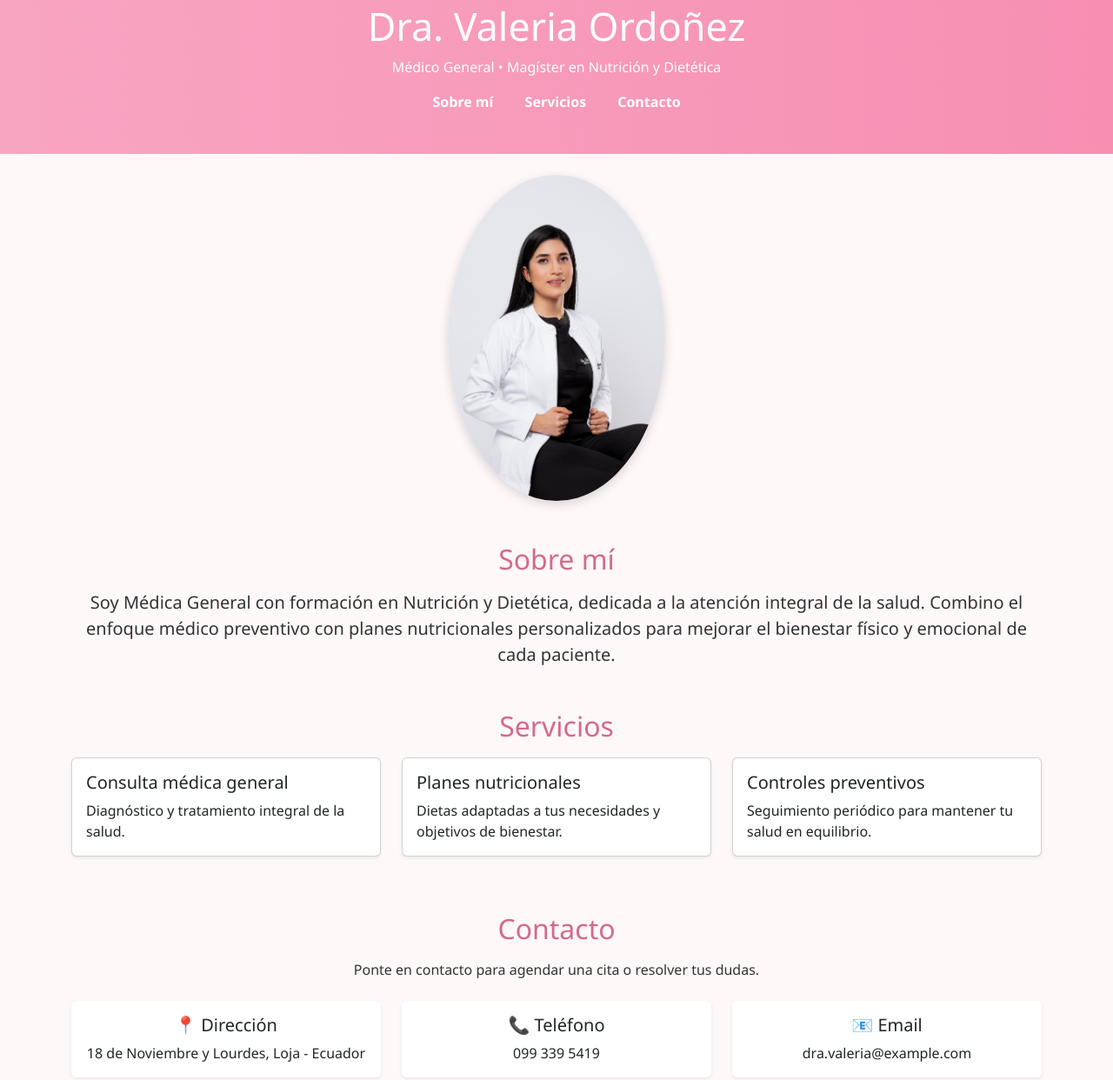
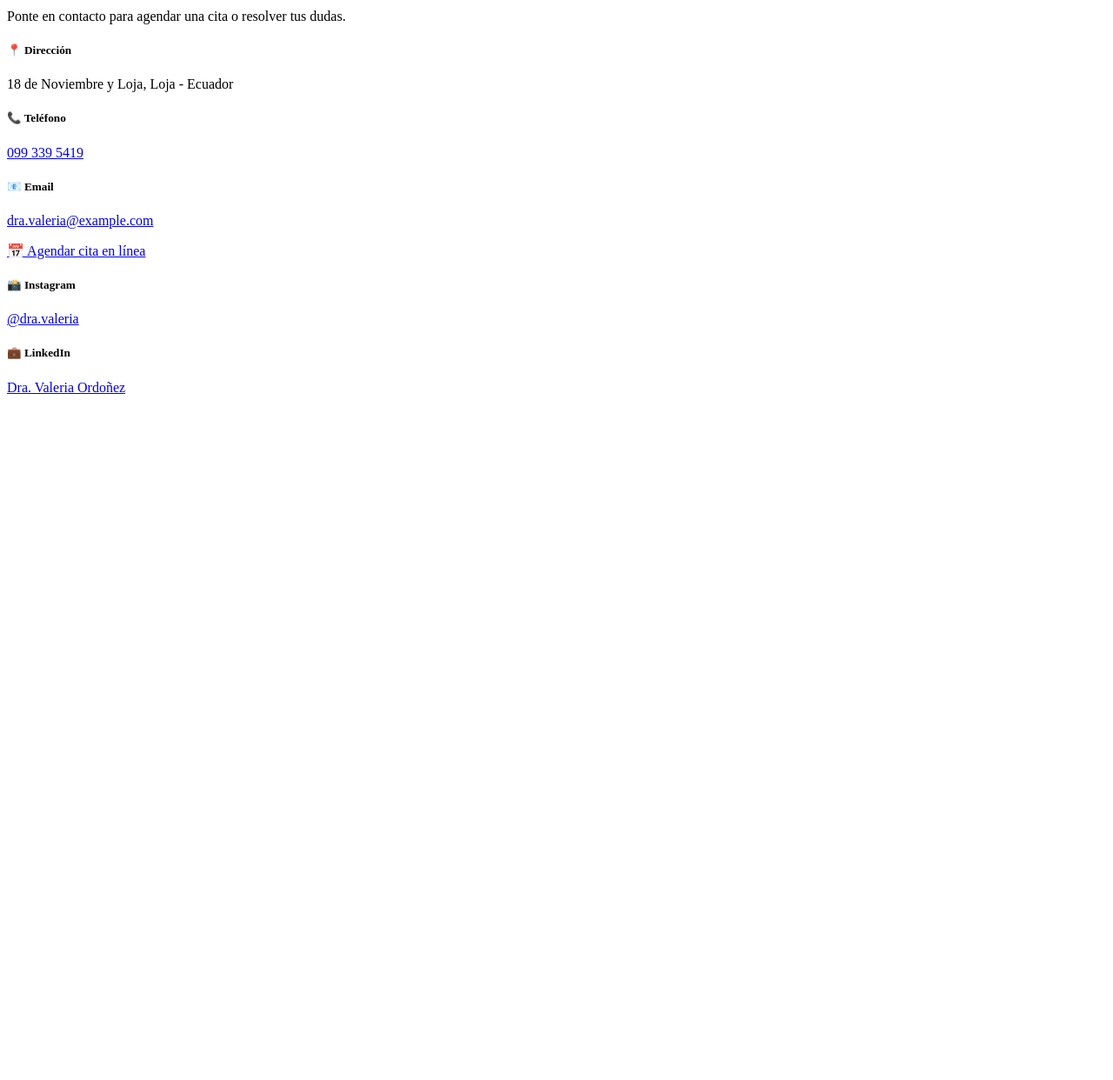
Before and after one commit to anthonydanielarce3-droid/dravaleriaordo-ez, a plain HTML site: page index.html in a window 1280 px wide. Shown: the part 45-1287 px from the top of the page at 87% size. After the commit the page ends 800 px from the top, so only its background shows below. Drawn offline with nearby package versions, Linux system fonts and the light colour scheme.

Commit message:
Update index.html

```diff
--- a/index.html
+++ b/index.html
@@ -1,123 +1,3 @@
-<!DOCTYPE html>
-<html lang="es">
-<head>
-  <meta charset="UTF-8">
-  <meta name="viewport" content="width=device-width, initial-scale=1.0">
-  <title>Dra. Valeria Ordoñez - Médico General y Nutricionista</title>
-  <link href="https://cdn.jsdelivr.net/npm/bootstrap@5.3.2/dist/css/bootstrap.min.css" rel="stylesheet">
-  <style>
-    body {
-      font-family: 'Segoe UI', sans-serif;
-      background-color: #fff8f9;
-      color: #333;
-    }
-    header {
-      background: linear-gradient(90deg, #f8a5c2, #f78fb3);
-      color: white;
-      padding: 3rem 1rem;
-      text-align: center;
-    }
-    header h1 {
-      font-size: 2.8rem;
-      margin-bottom: 0.5rem;
-    }
-    nav a {
-      margin: 0 1rem;
-      color: white;
-      text-decoration: none;
-      font-weight: bold;
-    }
-    .btn-main {
-      background-color: #f78fb3;
-      color: white;
-      border-radius: 30px;
-      padding: 0.7rem 1.5rem;
-      text-decoration: none;
-      font-weight: bold;
-    }
-    .btn-main:hover {
-      background-color: #f08ca0;
-      color: white;
-    }
-    .profile-img {
-      max-width: 250px;
-      border-radius: 50%;
-      box-shadow: 0 4px 12px rgba(0,0,0,0.15);
-      margin: 20px auto;
-      display: block;
-    }
-    h2 {
-      color: #d46a8a;
-      margin-bottom: 1rem;
-    }
-    footer {
-      background-color: #f78fb3;
-      color: white;
-      text-align: center;
-      padding: 1rem;
-      margin-top: 2rem;
-    }
-  </style>
-</head>
-<body>
-
-  <!-- Encabezado -->
-  <header>
-    <h1>Dra. Valeria Ordoñez</h1>
-    <p>Médico General • Magíster en Nutrición y Dietética</p>
-    <nav>
-      <a href="#sobre-mi">Sobre mí</a>
-      <a href="#servicios">Servicios</a>
-      <a href="#contacto">Contacto</a>
-    </nav>
-  </header>
-
-  <!-- Foto -->
-  <section class="container text-center my-4">
-    <img src="dra-valeria.jpg" alt="Dra. Valeria Ordoñez" class="profile-img">
-  </section>
-
-  <!-- Sobre mí -->
-  <section id="sobre-mi" class="container my-5">
-    <h2 class="text-center">Sobre mí</h2>
-    <p class="lead text-center">
-      Soy Médica General con formación en Nutrición y Dietética, dedicada a la atención integral de la salud.
-      Combino el enfoque médico preventivo con planes nutricionales personalizados para mejorar el bienestar
-      físico y emocional de cada paciente.
-    </p>
-  </section>
-
-  <!-- Servicios -->
-  <section id="servicios" class="container my-5">
-    <h2 class="text-center">Servicios</h2>
-    <div class="row">
-      <div class="col-md-4 mb-3">
-        <div class="card shadow-sm">
-          <div class="card-body">
-            <h5 class="card-title">Consulta médica general</h5>
-            <p class="card-text">Diagnóstico y tratamiento integral de la salud.</p>
-          </div>
-        </div>
-      </div>
-      <div class="col-md-4 mb-3">
-        <div class="card shadow-sm">
-          <div class="card-body">
-            <h5 class="card-title">Planes nutricionales</h5>
-            <p class="card-text">Dietas adaptadas a tus necesidades y objetivos de bienestar.</p>
-          </div>
-        </div>
-      </div>
-      <div class="col-md-4 mb-3">
-        <div class="card shadow-sm">
-          <div class="card-body">
-            <h5 class="card-title">Controles preventivos</h5>
-            <p class="card-text">Seguimiento periódico para mantener tu salud en equilibrio.</p>
-          </div>
-        </div>
-      </div>
-    </div>
-  </section>
-
 <!-- Contacto -->
 <section id="contacto" class="container my-5">
   <h2 class="text-center">Contacto</h2>
@@ -130,7 +10,7 @@
       <div class="card shadow-sm border-0">
         <div class="card-body">
           <h5 class="card-title">📍 Dirección</h5>
-            <p class="card-text">18 de Noviembre y Lourdes, Loja - Ecuador</p>
+          <p class="card-text">18 de Noviembre y Loja, Loja - Ecuador</p>
         </div>
       </div>
     </div>
@@ -169,17 +49,31 @@
     </a>
   </div>
 
-    <!-- Redes sociales -->
-    <div class="text-center mt-3">
-      <a href="https://instagram.com" target="_blank" class="me-3"> Instagram</a>
-      <a href="https://ec.linkedin.com" target="_blank"> LinkedIn</a>
+  <!-- Redes sociales con estilo de tarjetas -->
+  <div class="row text-center mt-4">
+    <div class="col-md-6 mb-3">
+      <div class="card shadow-sm border-0">
+        <div class="card-body">
+          <h5 class="card-title">📸 Instagram</h5>
+          <p class="card-text">
+            <a href="https://instagram.com" target="_blank" class="text-decoration-none text-dark">
+              @dra.valeria
+            </a>
+          </p>
+        </div>
+      </div>
+    </div>
+    <div class="col-md-6 mb-3">
+      <div class="card shadow-sm border-0">
+        <div class="card-body">
+          <h5 class="card-title">💼 LinkedIn</h5>
+          <p class="card-text">
+            <a href="https://ec.linkedin.com" target="_blank" class="text-decoration-none text-dark">
+              Dra. Valeria Ordoñez
+            </a>
+          </p>
+        </div>
+      </div>
+    </div>
   </div>
 </section>
-
-  <!-- Footer -->
-  <footer>
-    <p>© 2025 Dra. Valeria Ordoñez | Todos los derechos reservados</p>
-  </footer>
-
-</body>
-</html>
```
Lines whose indentation alone changed are shown as unchanged.
